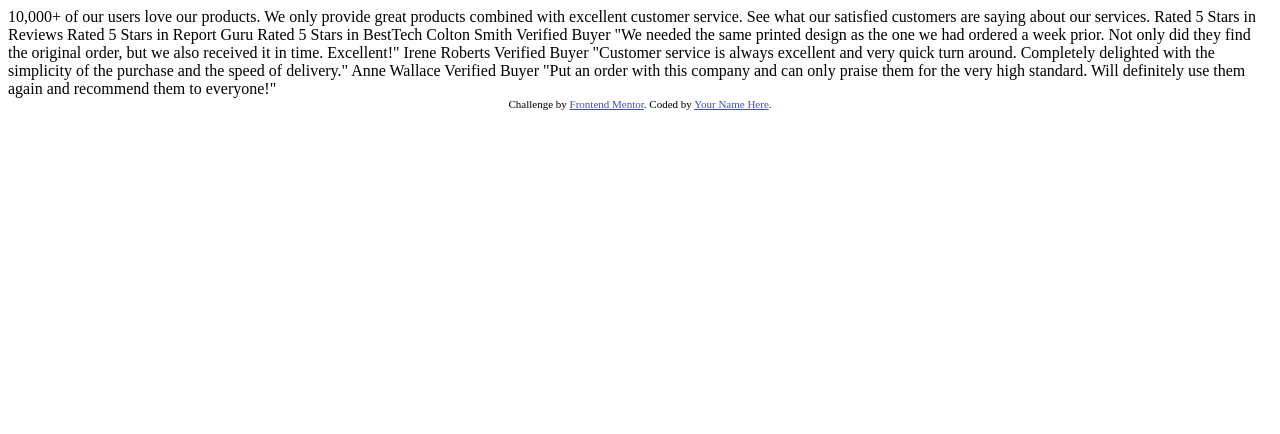
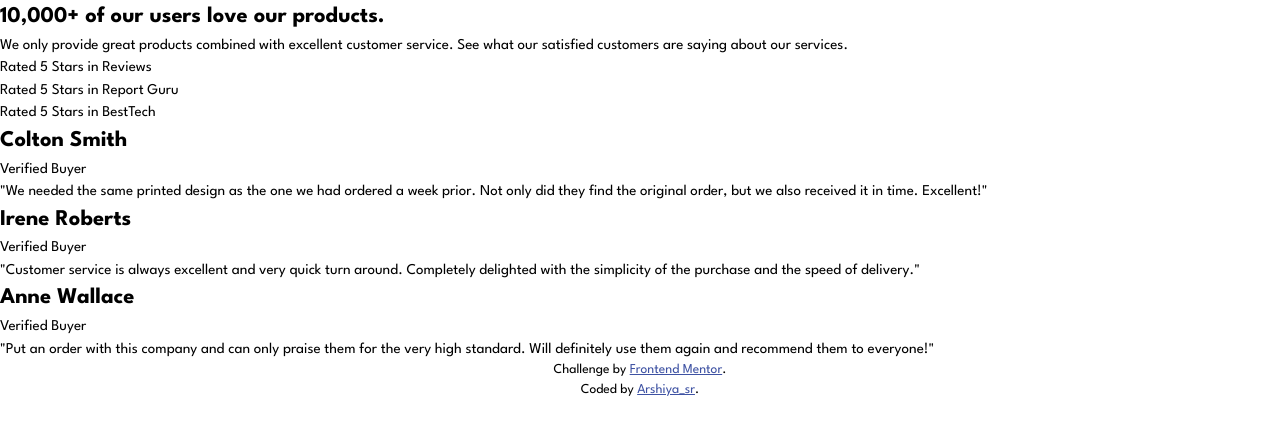
Before and after one commit to arshiya-sr/frontend-mentor-Social-proof-section-Project, a plain HTML site: page index.html in a window 1280 px wide. Drawn offline with Linux system fonts and the light colour scheme.

Commit message:
HTML structure + Base CSS files
Feat:

- Complete HTML structure.
- Base CSS files.

```diff
--- /dev/null
+++ b/css/main.css
@@ -0,0 +1,129 @@
+/* custom variables */
+
+:root {
+
+    /* Colors */
+
+    /* Primary */
+
+    --Dark-Magenta: hsl(300, 43%, 22%);
+    --Soft-Pink: hsl(333, 80%, 67%);
+
+    /* Neutral */
+
+    --Dark-Grayish-Magenta: hsl(303, 10%, 53%);
+    --Light-Grayish-Magenta: hsl(300, 24%, 96%);
+
+    --White: hsl(0, 100%, 100%);
+    --Black: hsl(0, 0%, 0%);
+    --White-light: hsla(0, 0%, 90%, 0.7);
+
+    --Shadow: hsla(0, 0%, 0%, 0.6);
+
+    /* Typography */
+
+    --font-family: 'League Spartan', sans-serif;
+    --font-size-base: 0.9375rem;
+
+    /* sensible base for body text */
+
+    /* semantic font-size scale */
+
+    --fs-xxs: 0.7rem;
+    --fs-xs: 0.85rem;
+    --fs-sm: 1rem;
+    --fs-md: 1.3rem;
+    --fs-lg: 1.5rem;
+    --fs-lg1: 1.7rem;
+    --fs-lg2: 2rem;
+    --fs-xl: 2.7rem;
+    --fs-xxl: 3rem;
+    --fs-3xl: 3.5rem;
+    --fs-gigantic: 5rem;
+    --fs-huge: 7rem;
+
+    /* Font weight */
+
+    --fw-lightest: 300;
+    --fw-light: 400;
+    --fw-normal: 500;
+    --fw-bold: 700;
+    --fw-dark: 900;
+
+    /* Spacing scale (rem-based for consistency)
+       Use a 8px baseline: 0.5rem (~8px), 1rem (~16px), 2rem (~32px) */
+
+    --space-xxs: 0.25rem;
+    --space-xs: 0.5rem;
+    --space-sm: 0.75rem;
+    --space-md: 1rem;
+    --space-lg: 2rem;
+    --space-xl: 3rem;
+    --space-xxl: 4rem;
+    --space-3xl: 5rem;
+
+    /* Border radius */
+
+    --radius-sm: 4px;
+    --radius-md: 8px;
+    --radius-lg: 16px;
+    --radius-half: 30px;
+    --radius-huge: 60px;
+    --radius-max: 120px;
+    --radius-circle: 50%;
+}
+
+/* Fonts */
+
+@font-face {
+    font-family: 'League Spartan';
+    font-style: normal;
+    font-weight: 400;
+    font-display: swap;
+    src: url('../fonts/LeagueSpartan-Regular.ttf') format('truetype');
+}
+
+@font-face {
+    font-family: 'League Spartan';
+    font-style: normal;
+    font-weight: 500;
+    font-display: swap;
+    src: url('../fonts/LeagueSpartan-Medium.ttf') format('truetype');
+}
+
+@font-face {
+    font-family: 'League Spartan';
+    font-style: normal;
+    font-weight: 700;
+    font-display: swap;
+    src: url('../fonts/LeagueSpartan-Bold.ttf') format('truetype');
+}
+
+/* Overall styles */
+
+body {
+    font-size: var(--font-size-base);
+    font-family: var(--font-family);
+    min-height: 100vh;
+    display: flex;
+    flex-direction: column;
+    position: relative;
+}
+
+.sr-only {
+    position: absolute;
+    width: 1px;
+    height: 1px;
+    padding: 0;
+    margin: -1px;
+    overflow: hidden;
+    clip-path: inset(50%);
+    white-space: nowrap;
+    border: 0;
+}
+
+@media (prefers-reduced-motion: reduce) {
+    * {
+        transition: all 0.01ms linear !important;
+    }
+}
--- /dev/null
+++ b/css/reset.css
@@ -0,0 +1,104 @@
+/* 1. Use a more-intuitive box-sizing model */
+*,
+*::before,
+*::after {
+    box-sizing: border-box;
+}
+
+/* 2. Remove default margin */
+*:not(dialog) {
+    margin: 0;
+    padding: 0;
+}
+
+/* 3. Enable keyword animations */
+@media (prefers-reduced-motion: no-preference) {
+    html {
+        interpolate-size: allow-keywords;
+    }
+}
+
+body {
+    /* 4. Increase line-height */
+    line-height: 1.5;
+    /* 5. Improve text rendering */
+    -webkit-font-smoothing: antialiased;
+}
+
+/* 6. Improve media defaults */
+img,
+picture,
+video,
+canvas,
+svg {
+    display: block;
+    max-width: 100%;
+}
+
+/* 7. Inherit fonts for form controls */
+input,
+button,
+textarea,
+select {
+    font: inherit;
+}
+
+/* 8. Avoid text overflows */
+p,
+h1,
+h2,
+h3,
+h4,
+h5,
+h6 {
+    overflow-wrap: break-word;
+}
+
+/* 9. Improve line wrapping */
+p {
+    text-wrap: pretty;
+}
+
+h1,
+h2,
+h3,
+h4,
+h5,
+h6 {
+    text-wrap: balance;
+}
+
+/*
+  10. Create a root stacking context
+*/
+
+#root,
+#__next {
+    isolation: isolate;
+}
+
+/*
+  11. Button
+*/
+
+
+button {
+    background: none;
+    border: none;
+    padding: 0;
+    margin: 0;
+    font: inherit;
+    color: inherit;
+    cursor: pointer;
+    outline: none;
+    -webkit-appearance: none;
+    appearance: none;
+}
+
+/* 12. Preffered Reduced Motion */
+
+@media (prefers-reduced-motion: reduce) {
+    * {
+        transition: all 0.01ms linear !important;
+    }
+}
--- /dev/null
+++ b/css/styles.css
@@ -0,0 +1,14 @@
+/* Main  */
+
+
+
+/* Footer */
+
+.footer {
+    font-size: var(--fs-xs);
+    text-align: center;
+}
+
+.credit {
+    color: hsl(228, 45%, 44%);
+}
--- a/index.html
+++ b/index.html
@@ -1,56 +1,70 @@
 <!DOCTYPE html>
 <html lang="en">
+
 <head>
   <meta charset="UTF-8" />
   <meta name="viewport" content="width=device-width, initial-scale=1.0" />
-    <!-- displays site properly based on user's device -->
+  <link rel="icon" type="image/png" sizes="32x32" href="./images/favicon-32x32.png" />
+  <title>Frontend Mentor | Social proof section</title>
+  <link rel="stylesheet" href="./css/reset.css">
+  <link rel="stylesheet" href="./css/main.css">
+  <link rel="stylesheet" href="./css/styles.css">
+</head>
 
-    <link
-      rel="icon"
-      type="image/png"
-      sizes="32x32"
-      href="./images/favicon-32x32.png"
-    />
+<body>
+  <main>
+    <section class="top">
 
-    <title>Frontend Mentor | Social proof section</title>
+      <div class="left">
+        <h1 class="title">10,000+ of our users love our products.</h1>
 
-    <!-- Feel free to remove these styles or customise in your own stylesheet 👍 -->
-    <style>
-      .attribution { font-size: 0.6875rem; text-align: center; }
-      .attribution a { color: hsl(228, 45%, 44%); }
-    </style>
-  </head>
-  <body>
-    10,000+ of our users love our products.
+        <p>We only provide great products combined with excellent customer service.
+          See what our satisfied customers are saying about our services.</p>
+      </div>
 
-    We only provide great products combined with excellent customer service.
-    See what our satisfied customers are saying about our services.
+      <div class="right">
+        <ul class="rating-list">
+          <li class="rating-bar">Rated 5 Stars in Reviews</li>
+          <li class="rating-bar">Rated 5 Stars in Report Guru</li>
+          <li class="rating-bar">Rated 5 Stars in BestTech</li>
+        </ul>
+      </div>
 
-    Rated 5 Stars in Reviews
-    Rated 5 Stars in Report Guru
-    Rated 5 Stars in BestTech
+    </section>
 
-    Colton Smith
-    Verified Buyer
-    "We needed the same printed design as the one we had ordered a week prior.
+    <section class="bottom">
+
+      <div class="comment">
+        <h2 class="commentor-name">Colton Smith</h2>
+        <p class="commentor-state">Verified Buyer</p>
+        <p class="comment-desc">"We needed the same printed design as the one we had ordered a week prior.
           Not only did they find the original order, but we also received it in time.
-    Excellent!"
+          Excellent!"</p>
+      </div>
 
-    Irene Roberts
-    Verified Buyer
-    "Customer service is always excellent and very quick turn around. Completely
-    delighted with the simplicity of the purchase and the speed of delivery."
+      <div class="comment">
+        <h2 class="commentor-name">Irene Roberts</h2>
+        <p class="commentor-state">Verified Buyer</p>
+        <p class="comment-desc">"Customer service is always excellent and very quick turn around. Completely
+          delighted with the simplicity of the purchase and the speed of delivery."</p>
+      </div>
 
-    Anne Wallace
-    Verified Buyer
-    "Put an order with this company and can only praise them for the very high
-    standard. Will definitely use them again and recommend them to everyone!"
+      <div class="comment">
+        <h2 class="commentor-name">Anne Wallace</h2>
+        <p class="commentor-state">Verified Buyer</p>
+        <p class="comment-desc">"Put an order with this company and can only praise them for the very high
+          standard. Will definitely use them again and recommend them to everyone!"</p>
+      </div>
+    </section>
+  </main>
 
-    <footer class="attribution">
-      Challenge by
-      <a href="https://www.frontendmentor.io?ref=challenge"
-        >Frontend Mentor</a
-      >. Coded by <a href="#">Your Name Here</a>.
+
+  <footer class="footer">
+    <p>Challenge by <a class="credit" rel="noopener noreferrer" target="_blank"
+        href="https://www.frontendmentor.io?ref=challenge">Frontend Mentor</a>.</p>
+    <p>Coded by <a class="credit" rel="noopener noreferrer" target="_blank"
+        href="https://github.com/arshiya-sr">Arshiya_sr</a>.</p>
   </footer>
 </body>
+
 </html>
```
Also changed, not shown: fonts/LeagueSpartan-Bold.ttf (added), fonts/LeagueSpartan-Medium.ttf (added), fonts/LeagueSpartan-Regular.ttf (added). Lines whose indentation alone changed are shown as unchanged.
